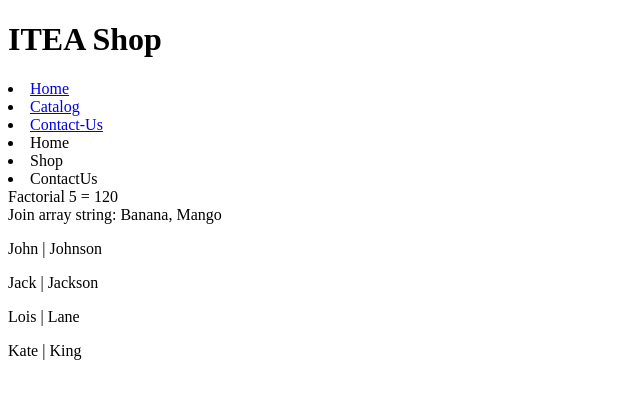
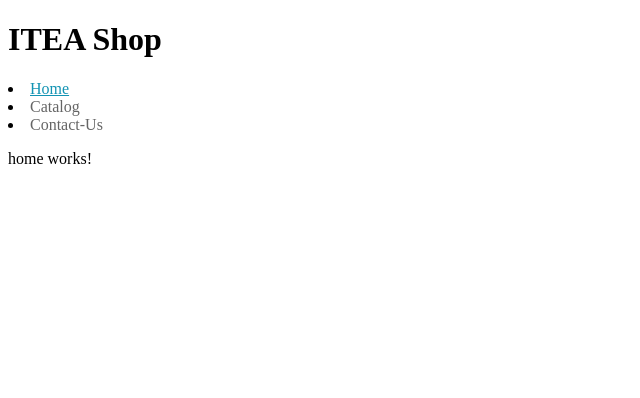
Before and after one commit to imatiash/my-app, an Angular app: page /Home in a window 1280 px wide. Shown: the top 398 px of the page, without its empty margins (0-640 px from the left). Built offline with nearby package versions, Linux system fonts and the light colour scheme.

Commit message:
[Lesson 3] Styles for active links
[Lesson 3] Styles for active links

```diff
--- a/src/app/app.component.css
+++ b/src/app/app.component.css
@@ -0,0 +1,12 @@
+a {
+    color: #656565;
+    text-decoration: none;
+ }
+ a:hover {
+    color: #34b5d5;
+    text-decoration: underline;
+ }
+ .active-link {
+     color: #1293b3;
+     text-decoration: underline;
+ }
--- a/src/app/app.component.html
+++ b/src/app/app.component.html
@@ -3,8 +3,12 @@
 
 <!--Implement navigation for app-->
 <nav>
+    <!--Add navigation links with routerLink directive to provide app component-->
+    <!--Add routerLinkActive directive to style active link-->
     <li *ngFor = "let item of navItems">
-        <a [routerLink] = "item.link"> {{item.name}}</a>
+        <a [routerLink] = "item.link"
+           routerLinkActive = "active-link"
+           [routerLinkActiveOptions] = "{exact: true}"> {{item.name}}</a>
     </li>
 </nav>
 <!--Used router-outlet directive to show containing of routing module-->
--- a/src/app/home/home.component.html
+++ b/src/app/home/home.component.html
@@ -13,11 +13,11 @@
 
 <input type="text" [(ngModel)] = "size">-->
 
-<nav>
+<!--<nav>
   <li *ngFor="let item of navItems">
     <span [bold]>{{item}}</span>
   </li>
-</nav>
+</nav>-->
 
 <!--<div *ngFor="let user of users">
   <p *while = "user.id < 3">
@@ -25,11 +25,13 @@
   </p>
 </div>-->
 
-<div> Factorial {{x}} = {{x | factorial}}
+<!--<div> Factorial {{x}} = {{x | factorial}}
 <div> Join array string: {{joinItems | join : 2: 4}}
 
   <div *ngFor="let user of users">
   <p>
     {{user.firstName}} | {{user.lastName}}
   </p>
-</div>
+</div>-->
+
+<p>home works!</p>
--- a/src/app/not-found/not-found.component.html
+++ b/src/app/not-found/not-found.component.html
@@ -1,3 +1,6 @@
-<p>
-  not-found works!
+<div>
+  404
+</div>
+<p>Page not found, please <a href [bold] (click)="goBack()">go back</a> or move to
+  <a routerLink = "/Home" >Homepage</a>
 </p>
--- a/src/app/not-found/not-found.component.ts
+++ b/src/app/not-found/not-found.component.ts
@@ -9,6 +9,10 @@ export class NotFoundComponent implements OnInit {
 
   constructor() { }
 
+  goBack(){
+    window.history.back();
+  }
+
   ngOnInit() {
   }
 
```
